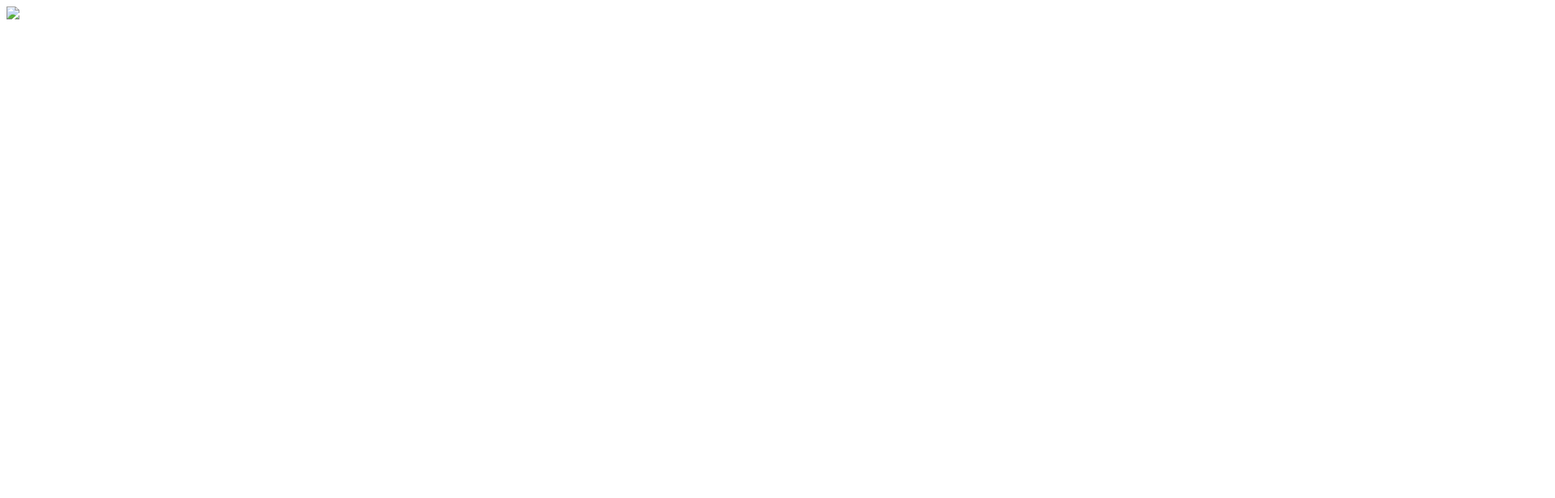
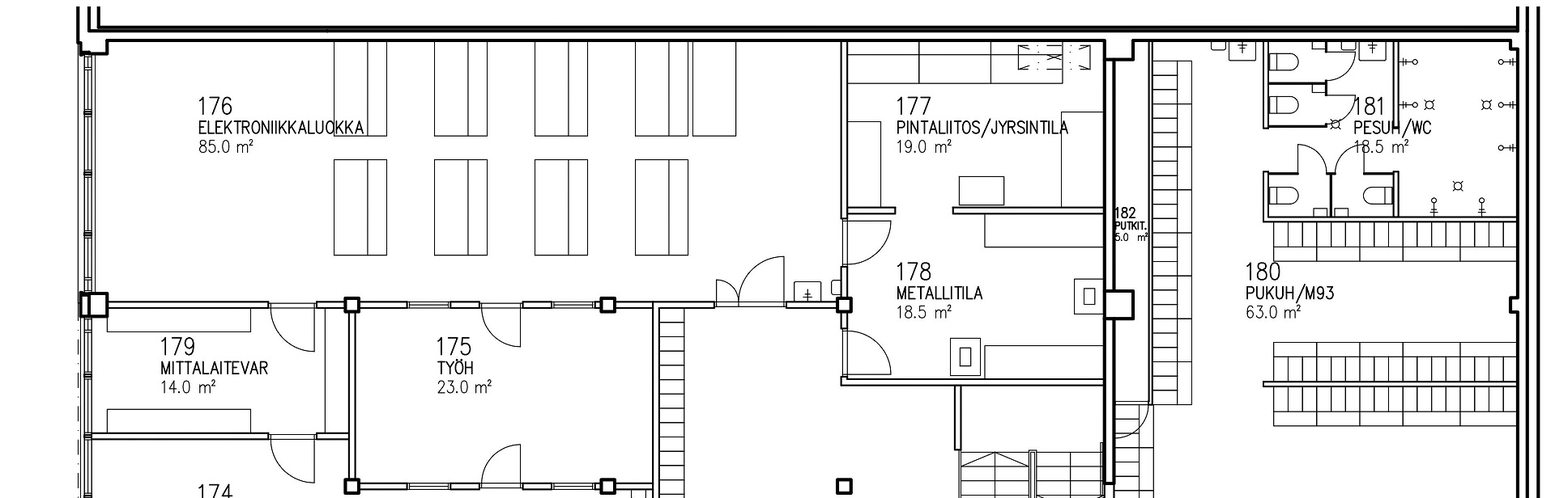
Before and after one commit to JuhaMoi1/JuhaMoi1.github.io, a plain HTML site: page index.html in a window 1280 px wide. Shown: the top 616 px of the page at 81% size, 1920 px wide, since content can reach past the window. Drawn offline with Linux system fonts and the light colour scheme.

Commit message:
Update index.html

```diff
--- a/index.html
+++ b/index.html
@@ -1,5 +1,6 @@
- <!DOCTYPE html>
+<!DOCTYPE html>
 <html>
-<head>
-<img src="dd.jpeg">
-</head>
+<body>
+<img src="dd.jpg">
+</body>
+</html>
```
